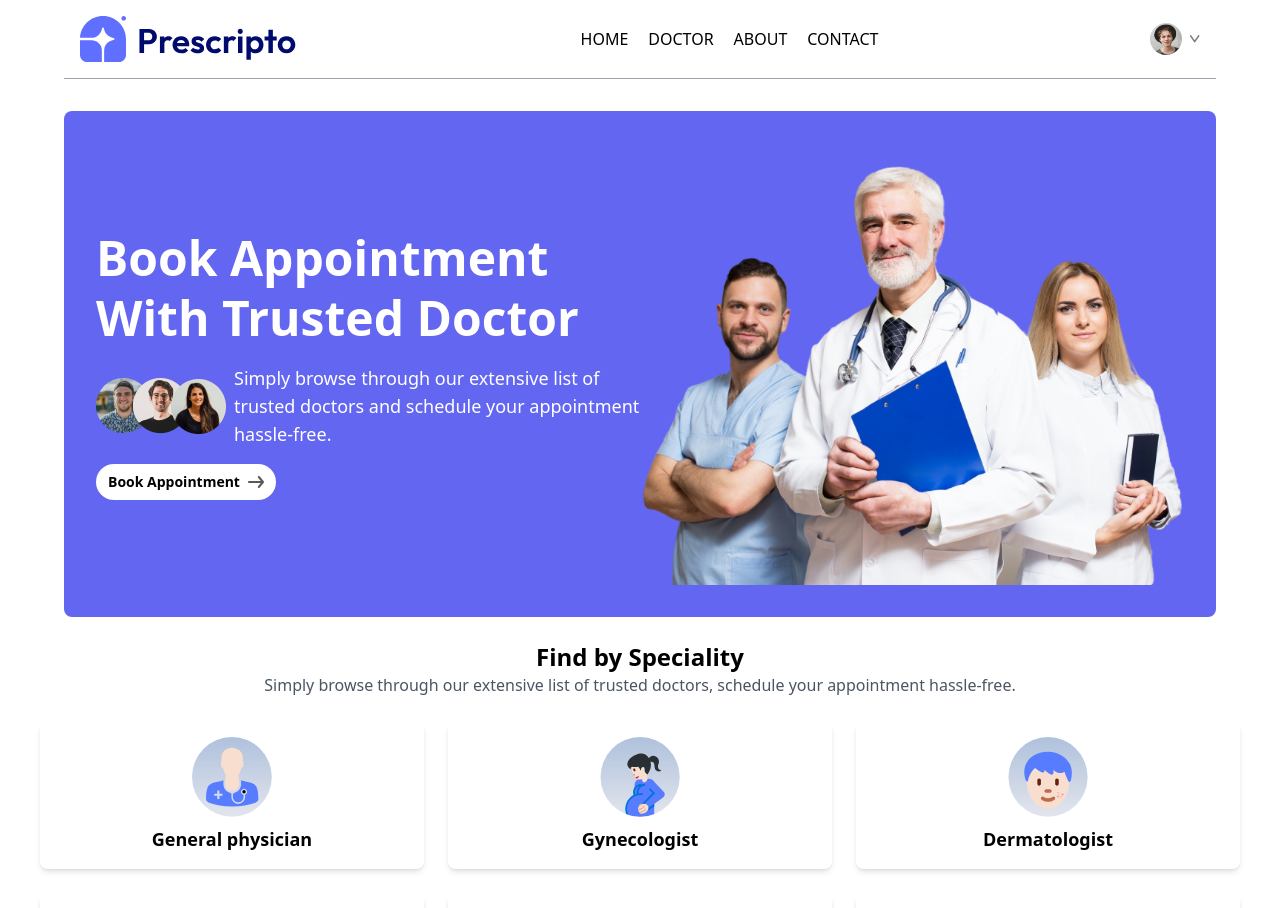
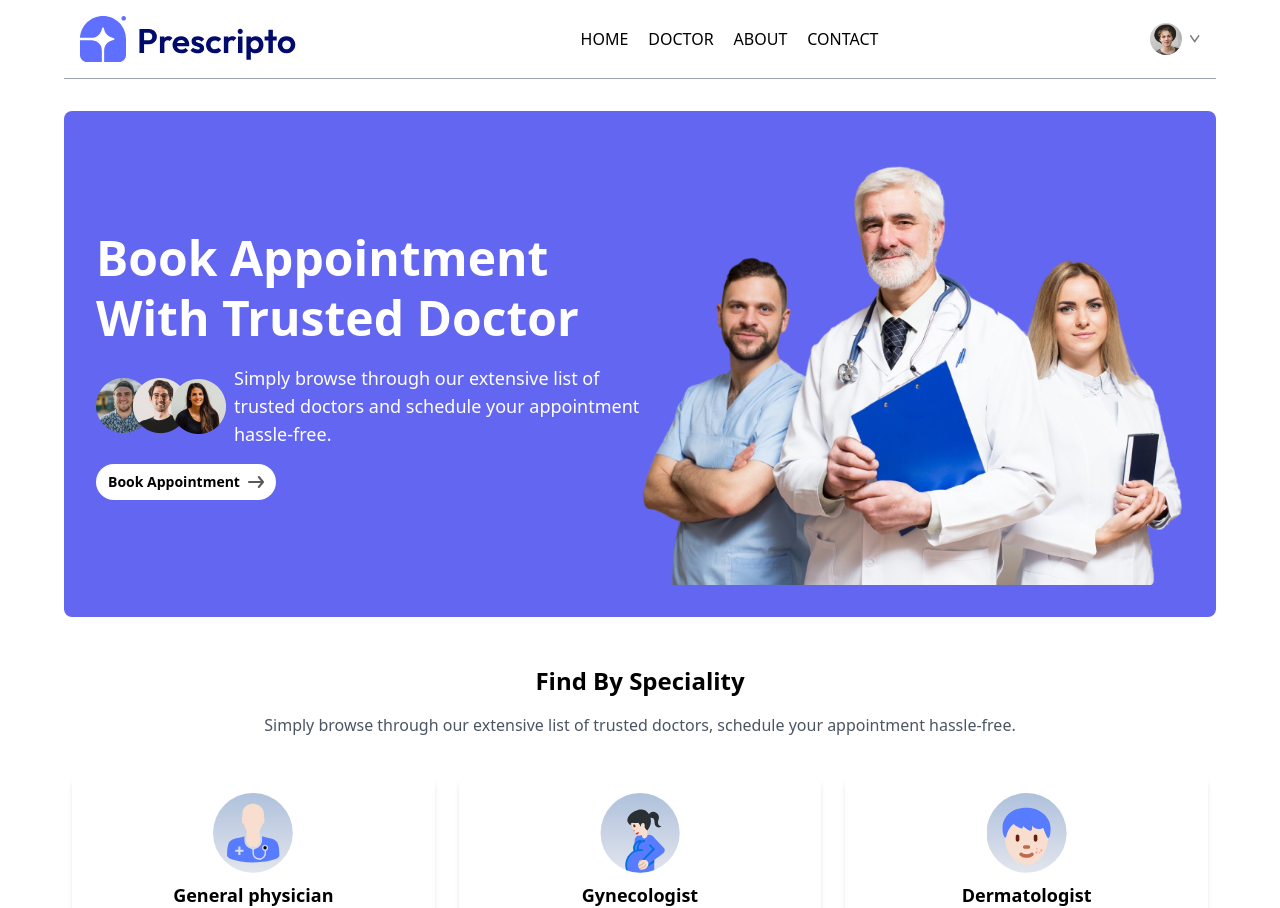
Before and after one commit to iammehedihasann/online-medical-booking, a React (Vite) app: page / in a window 1280 px wide. Shown: the top 908 px of the page. Built offline with nearby package versions, Linux system fonts and the light colour scheme.

Commit message:
Modify: Modify on the specilist

```diff
--- a/src/Components/SpcialityMenu.jsx
+++ b/src/Components/SpcialityMenu.jsx
@@ -4,9 +4,14 @@ import { Link } from "react-router-dom";
 
 const SpecialityMenu = () => {
   return (
-    <div id="speciality" className="p-6">
-      <h1 className="text-2xl font-bold text-center">Find by Speciality</h1>
-      <p className="text-center text-gray-600 mb-6">
+    <div
+      id="speciality"
+      className=" items-center justify-between  text-black p-2  max-w-6xl mx-auto mb-8 mt-10"
+    >
+      <h1 className="text-2xl font-bold text-center pb-4">
+        Find By Speciality
+      </h1>
+      <p className="text-center text-gray-600 mb-6 pb-4">
         Simply browse through our extensive list of trusted doctors, schedule
         your appointment hassle-free.
       </p>
```
